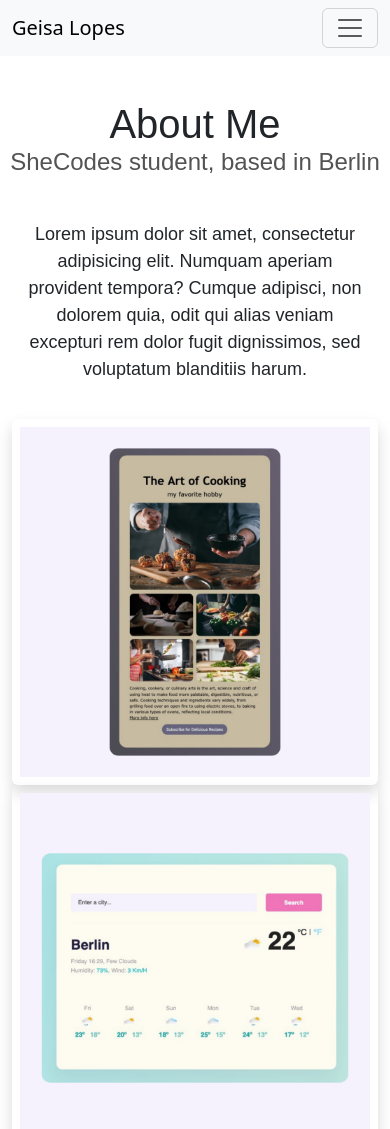
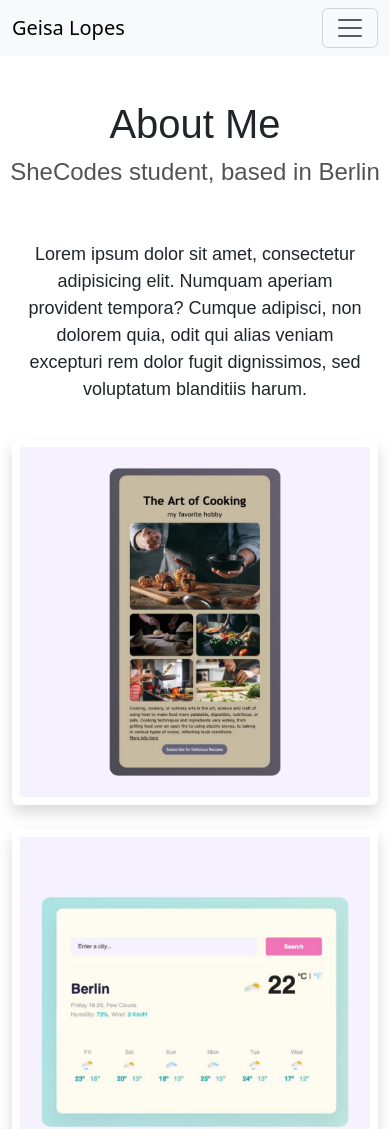
Before and after one commit to geisalopes/my-portfolio, a plain HTML site: page about.html in a window 390 px wide. Shown: the top 1129 px of the page. Drawn offline with nearby package versions, Linux system fonts and the light colour scheme; a web font is replaced by a local one.

Commit message:
add some changes to css

```diff
--- a/about.html
+++ b/about.html
@@ -72,14 +72,14 @@
         <div class="col-sm-4">
           <img
             src="images/my-hobby.png"
-            class="img-fluid rounded shadow-sm p-2"
+            class="img-fluid rounded shadow-sm p-2 mb-4"
             alt="my-hobby"
           />
         </div>
         <div class="col-sm-4">
           <img
             src="images/weather-app.png"
-            class="img-fluid rounded shadow-sm p-2"
+            class="img-fluid rounded shadow-sm p-2 mb-4"
             alt="weather-app"
           />
         </div>
--- a/src/style.css
+++ b/src/style.css
@@ -187,7 +187,7 @@ p {
   text-align: center !important;
 }
 
-@media (max-width: 600px) {
+@media (max-width: 900px) {
   h1 {
     font-size: 40px;
     text-align: center;
@@ -195,6 +195,10 @@ p {
   h2 {
     font-size: 30px;
     text-align: center;
+  }
+  h3 {
+    font-size: 24px;
+    margin: 10px;
   }
   .app-title-right {
     font-size: 30px;
```
